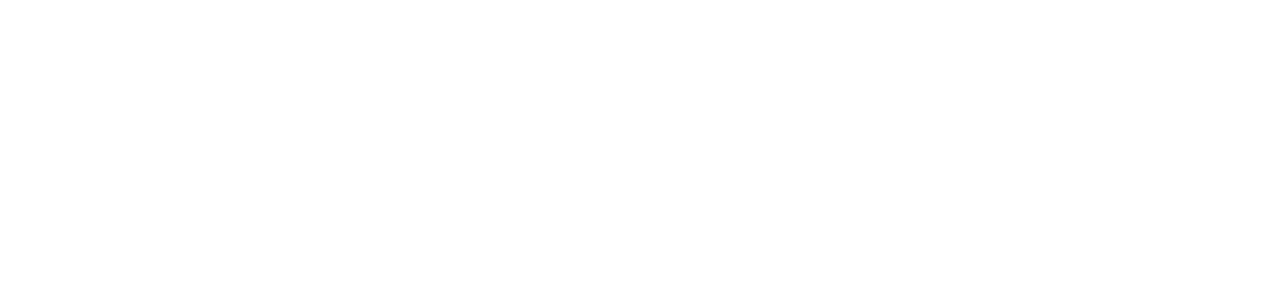
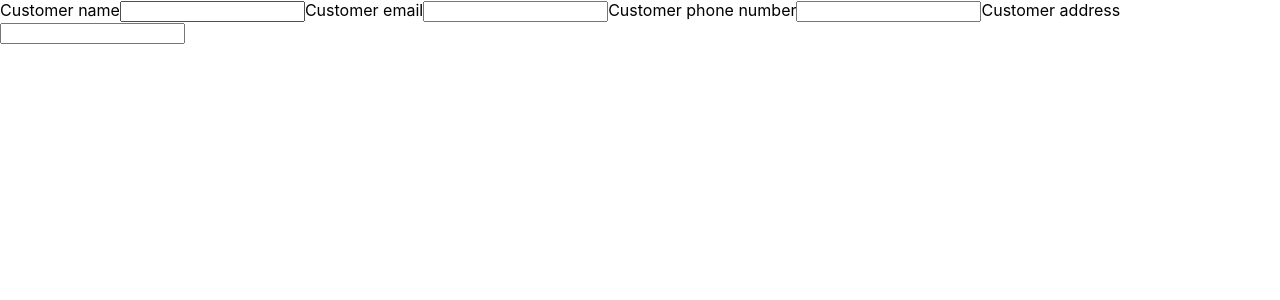
Before and after one commit to ahmedmchamed/toy_hospital, a React (Create React App) app in the folder front_end_form/: page / in a window 1280 px wide. Shown: the top 300 px of the page. Built offline with nearby package versions, Linux system fonts and the light colour scheme.

Commit message:
initial form work

```diff
--- a/front_end_form/src/App.js
+++ b/front_end_form/src/App.js
@@ -1,9 +1,10 @@
 import React from 'react';
+import ToyForm from './containers/form';
 import './App.css';
 
 function App() {
   return (
-    null
+    <ToyForm></ToyForm>
   );
 }
 
--- /dev/null
+++ b/front_end_form/src/containers/form.js
@@ -0,0 +1,48 @@
+import React, {Component} from 'react';
+
+class ToyForm extends Component {
+
+    constructor(props) {
+        super();
+        this.state = {
+            customerName: "",
+            customerEmail: "",
+            customerPhoneNumber: "",
+            customerAddress: "",
+            toyName: "",
+            toyType: "",
+            toyAge: 0,
+            toySize: 0.0,
+            customerRepairDescription: ""
+        }
+
+        this.handleSubmit = this.handleSubmit.bind(this);
+    }
+
+    handleSubmit() {
+
+    }
+
+    render() {
+        return (
+            <>
+                <form onSubmit={this.handleSubmit}>
+                    <label htmlFor="customer-name">Customer name</label>
+                    <input type="text" id="customer-name" name="name" />
+
+                    <label htmlFor="customer-email">Customer email</label>
+                    <input type="text" id="customer-email" name="email" />
+
+                    <label htmlFor="customer-phone-number">Customer phone number</label>
+                    <input type="text" id="customer-phone-number" name="phone_number" />
+
+                    <label htmlFor="customer-address">Customer address</label>
+                    <input type="text" id="customer-address" name="address" />
+                </form>
+            </>
+        )
+    }
+
+}
+
+export default ToyForm;
```
Also changed, not shown: 1 other file (tests, documents, lock files or other folders).
